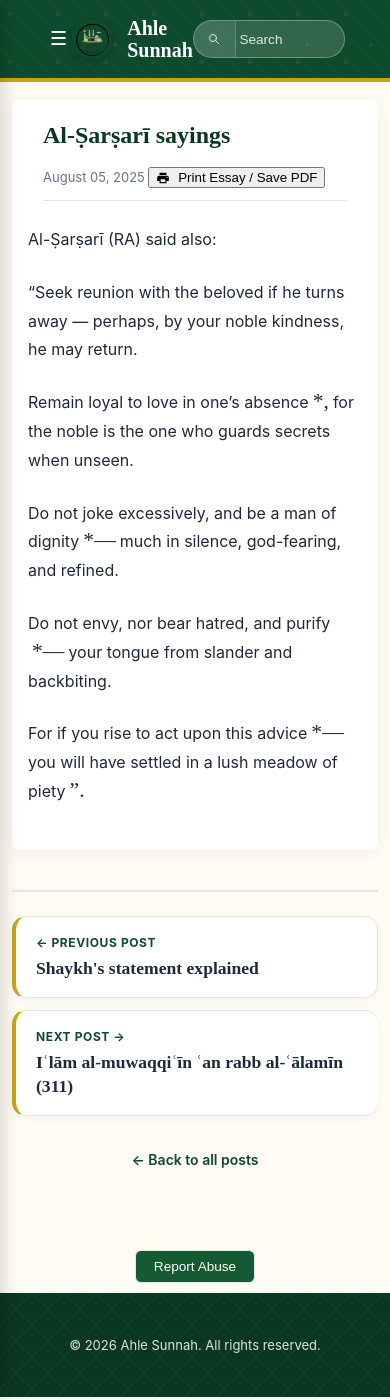
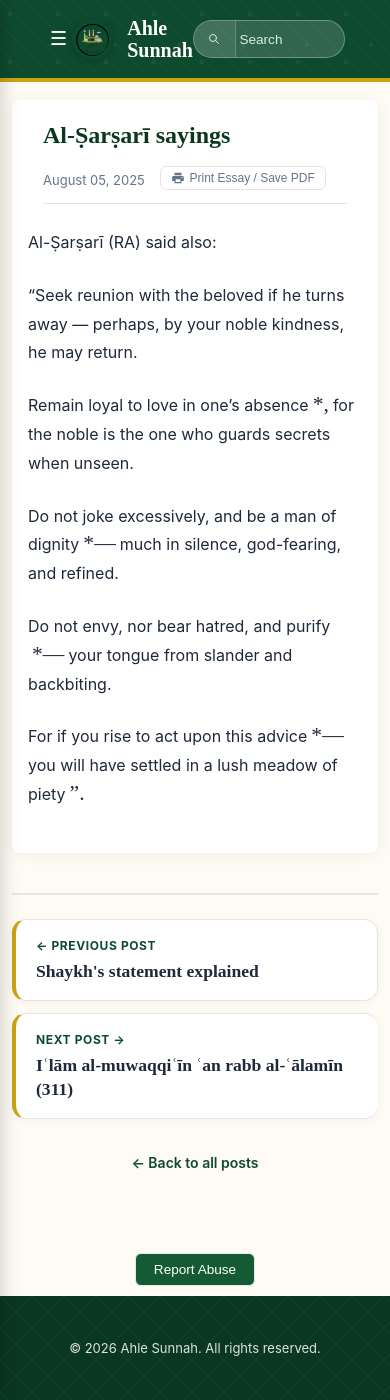
Before and after one commit to Fali17/ahlesunnah, a Jekyll site: the page built from _posts/2025-08-05-al-sarsari-sayings.md, in a window 390 px wide and 1400 px high. Built offline with Jekyll 4.4.1, drawn with Linux system fonts in a browser that asks for light colours.

Commit message:
Update main.css

```diff
--- a/assets/css/main.css
+++ b/assets/css/main.css
@@ -1038,3 +1038,36 @@
     widows: 3;
   }
 }
+
+/* --- Print Essay Button Component --- */
+.print-essay-btn {
+  background: transparent;
+  border: 1px solid var(--border);
+  color: var(--muted);
+  padding: 4px 10px;
+  border-radius: 6px;
+  font-size: 0.75rem;
+  font-weight: 500;
+  cursor: pointer;
+  display: inline-flex;
+  align-items: center;
+  margin-left: 12px;
+  transition: all 0.2s ease;
+}
+
+.print-essay-btn:hover {
+  background: color-mix(in srgb, var(--primary) 6%, white);
+  color: var(--primary);
+  border-color: color-mix(in srgb, var(--primary) 20%, transparent);
+}
+
+.print-essay-btn:focus {
+  outline: none;
+}
+
+/* Ensure the button hides completely on the final printed page */
+@media print {
+  .print-essay-btn {
+    display: none !important;
+  }
+}
```
